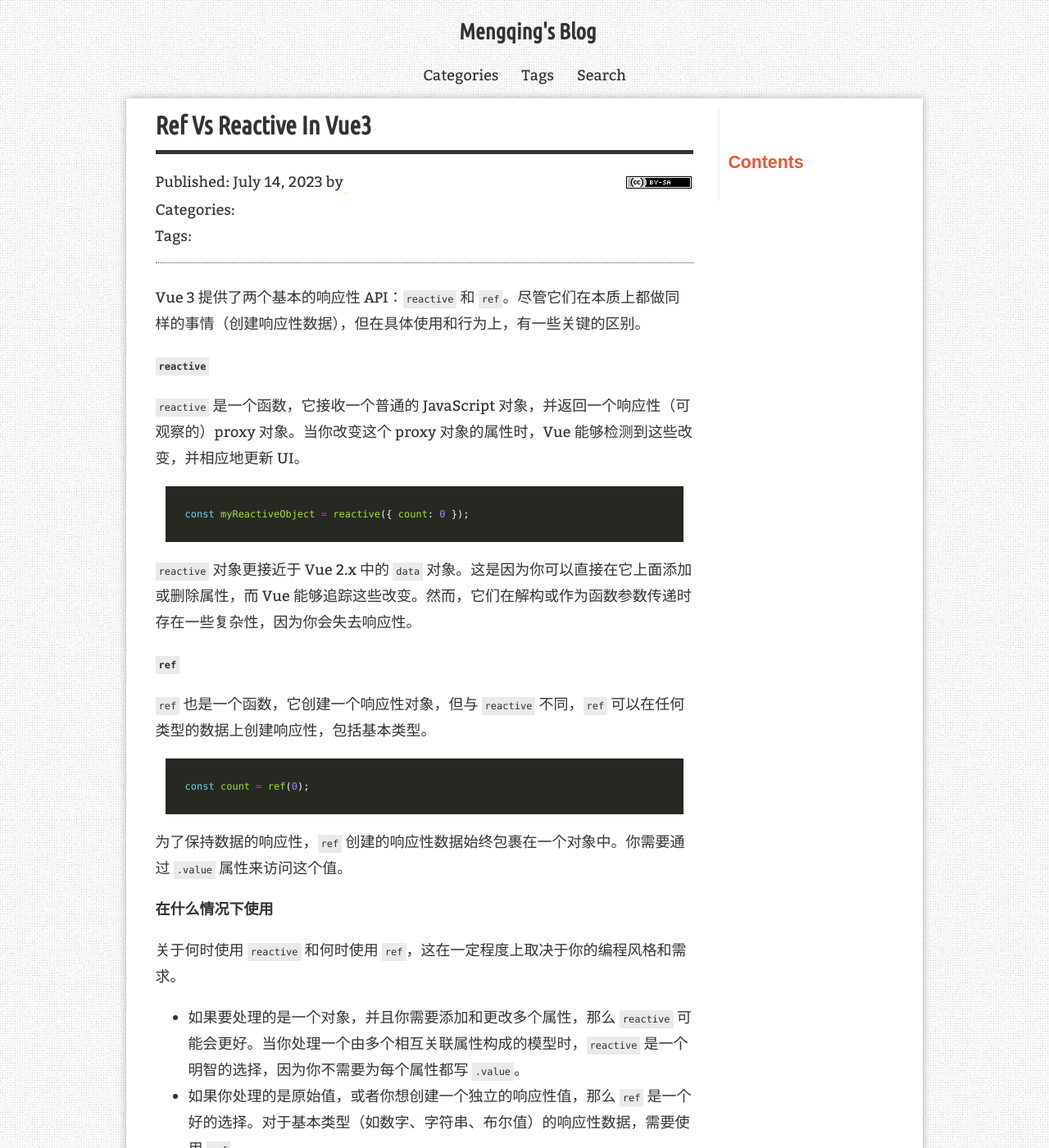
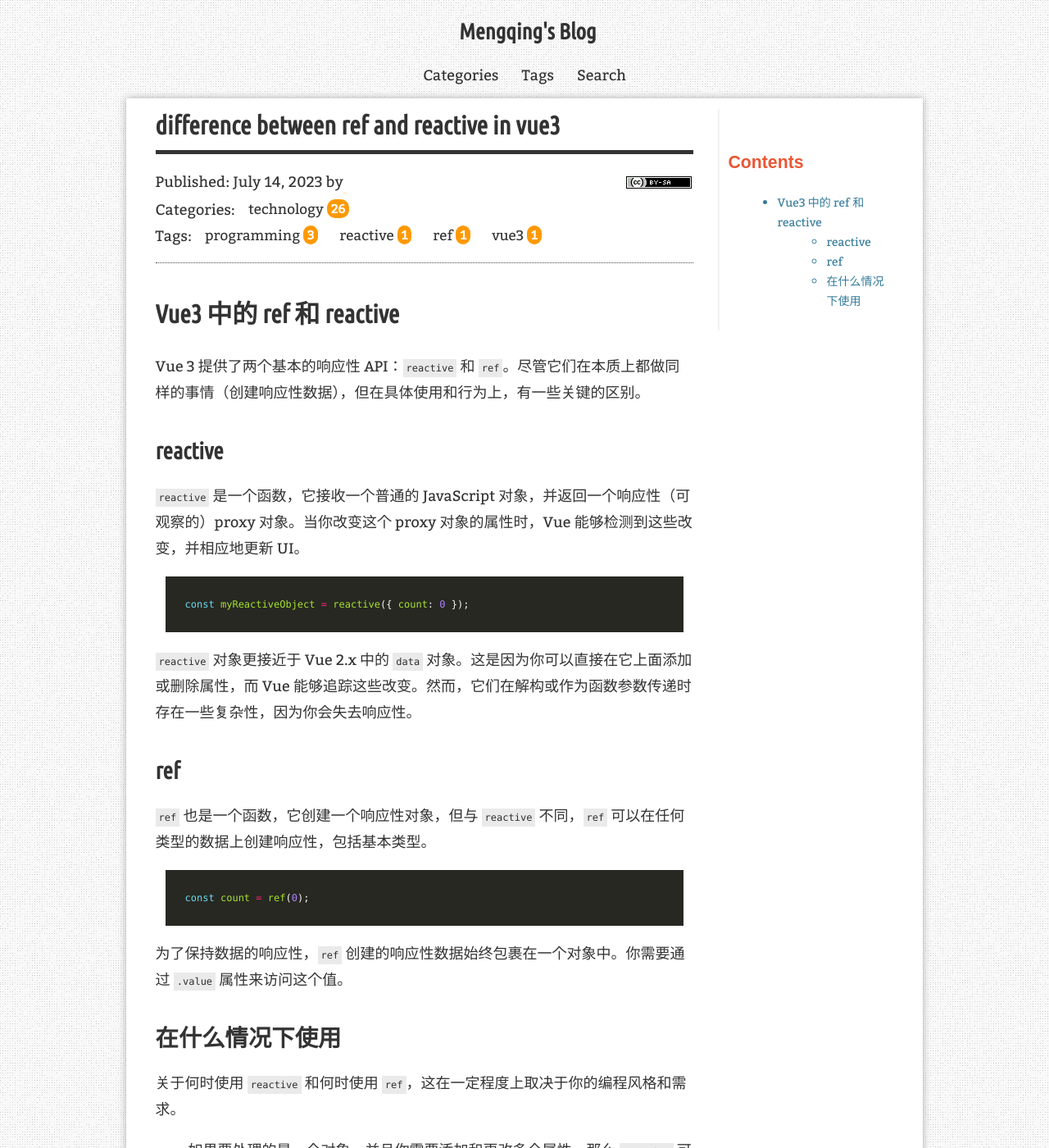
Before and after one commit to ElmTran/ElmTran.github.io, a Jekyll site: the page built from _posts/2023-7-14-ref-vs-reactive-in-vue3.md, in a window 1280 px wide and 1400 px high. Shown: the whole window at 82% size. Built offline with Jekyll 4.4.1, drawn with Linux system fonts in a browser that asks for light colours; our own code applies the rules of GitHub Pages for plain Markdown files; comment, search, counter and statistics services are not loaded; some of the changed text lies outside the part shown.

Commit message:
docs: Add post about the difference between ref and reactive in Vue3

```diff
--- a/_posts/2023-7-14-ref-vs-reactive-in-vue3.md
+++ b/_posts/2023-7-14-ref-vs-reactive-in-vue3.md
@@ -1,6 +1,17 @@
+---
+layout: post
+title: "difference between ref and reactive in vue3"
+description: "Vue3 中的 ref 和 reactive"
+categories: [technology]
+tags: [vue3, ref, reactive, programming]
+redirect_from:
+  - /2023/07/14/
+---
+# Vue3 中的 ref 和 reactive
+
 Vue 3 提供了两个基本的响应性 API：`reactive` 和 `ref`。尽管它们在本质上都做同样的事情（创建响应性数据），但在具体使用和行为上，有一些关键的区别。
 
-**`reactive`**
+## reactive
 
 `reactive` 是一个函数，它接收一个普通的 JavaScript 对象，并返回一个响应性（可观察的）proxy 对象。当你改变这个 proxy 对象的属性时，Vue 能够检测到这些改变，并相应地更新 UI。
 
@@ -10,7 +21,7 @@ const myReactiveObject = reactive({ count: 0 });
 
 `reactive` 对象更接近于 Vue 2.x 中的 `data` 对象。这是因为你可以直接在它上面添加或删除属性，而 Vue 能够追踪这些改变。然而，它们在解构或作为函数参数传递时存在一些复杂性，因为你会失去响应性。
 
-**`ref`**
+## ref
 
 `ref` 也是一个函数，它创建一个响应性对象，但与 `reactive` 不同，`ref` 可以在任何类型的数据上创建响应性，包括基本类型。
 
@@ -20,7 +31,7 @@ const count = ref(0);
 
 为了保持数据的响应性，`ref` 创建的响应性数据始终包裹在一个对象中。你需要通过 `.value` 属性来访问这个值。
 
-**在什么情况下使用**
+## 在什么情况下使用
 
 关于何时使用 `reactive` 和何时使用 `ref`，这在一定程度上取决于你的编程风格和需求。
 
```
Also changed, not shown: other parts of _posts/2023-7-14-ref-vs-reactive-in-vue3.md (+1 -1 lines).
